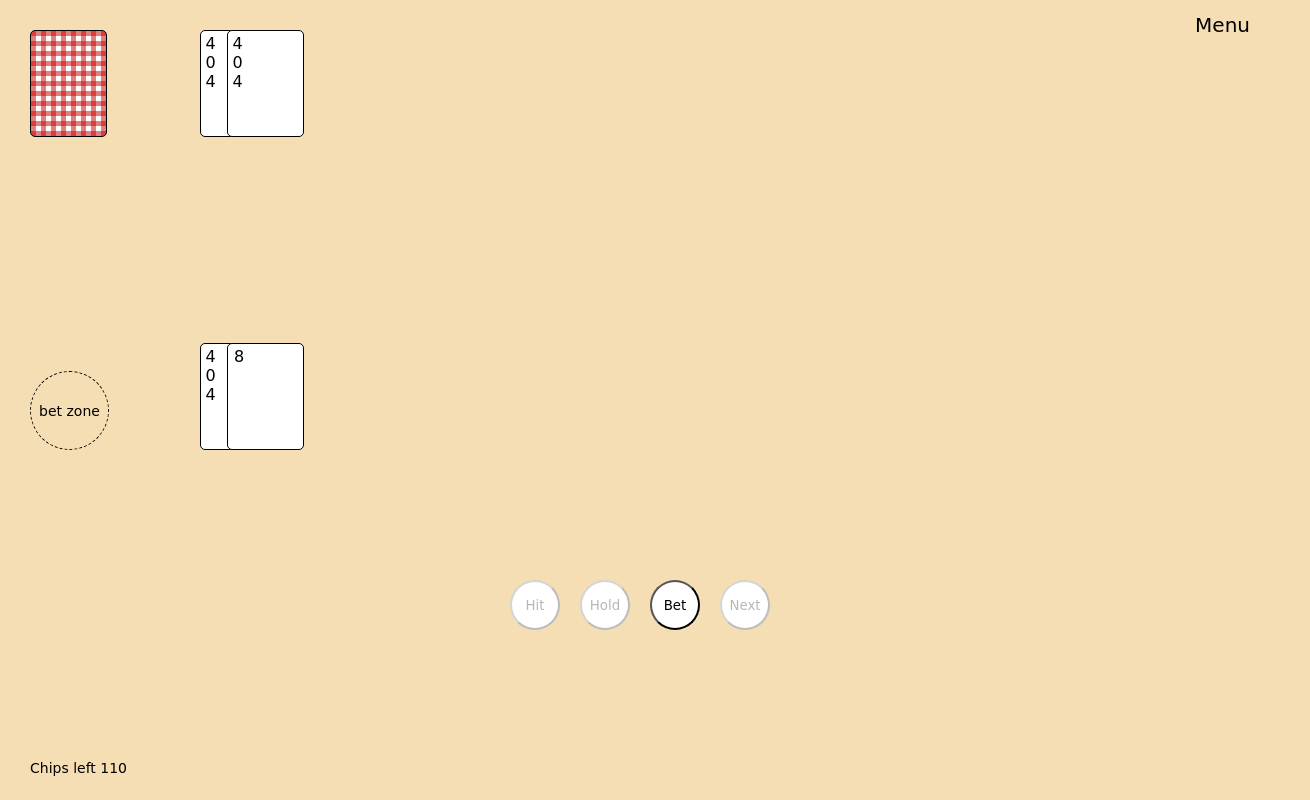
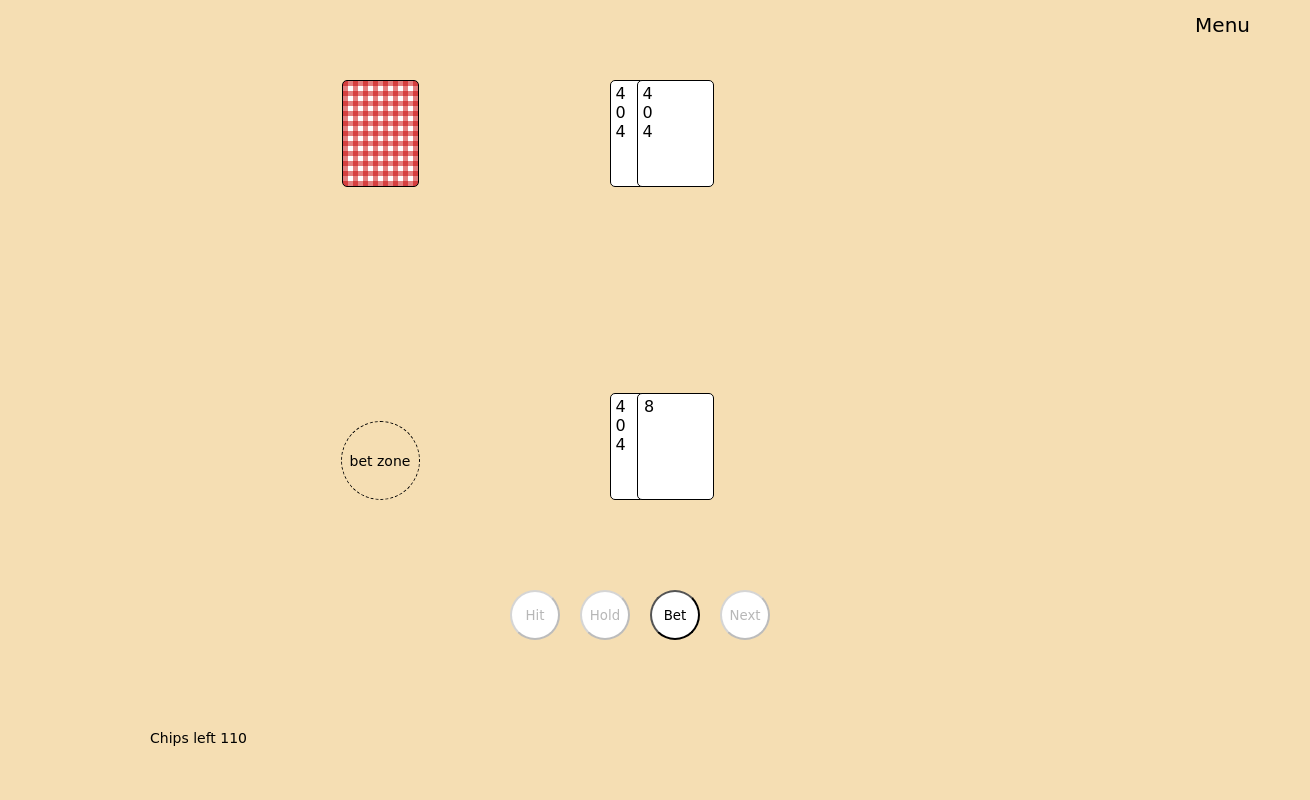
Before and after one commit to johnedvard/js13kgames2020, a website built with Parcel: page index.html in a window 1280 px wide. Shown: the top 800 px of the page, 1310 px wide, since content can reach past the window. Built offline with nearby package versions, Linux system fonts and the light colour scheme.

Commit message:
better styling for different screen sizes

```diff
--- a/src/game.ts
+++ b/src/game.ts
@@ -51,7 +51,6 @@ export class Game {
         this.originalDeck = [...this.deck];
         shuffleDeck(this.deck);
         this.dealStartHand(this.deck);
-        this.startGame();
         this.addEventListeners();
         this.updateButtonStates();
         this.updateChipsText();
@@ -238,8 +237,8 @@ export class Game {
         if(cardValue != "404") {
           res += parseInt(cardValue);
         }else{
-          // guess the value in the 404 card
-          res += Math.floor(Math.random() * 11);
+          // guess the value in the 404 card, random value between 1 and 10
+          res += Math.floor(Math.random() * 10)+1;
         }
       });
       return res;
@@ -277,8 +276,8 @@ export class Game {
         playerEl = this.dealerEl;
       }
       playerEl.appendChild(gameCardEl);
-      const deckX = this.deckEl.offsetTop;
-      const deckY = this.deckEl.offsetLeft;
+      const deckY = this.deckEl.offsetTop;
+      const deckX = this.deckEl.offsetLeft;
       console.log("deckY", deckY);
       const y = gameCardEl.offsetTop;
       console.log("y", y);
@@ -328,9 +327,6 @@ export class Game {
       return gameCardEl;
     }
 
-    startGame(){
-      this.updatePlayerHands();
-    }
     /**
      * The dealer and player gets two cards from the start
      */
--- a/styles.css
+++ b/styles.css
@@ -10,7 +10,6 @@ body{
     display: flex;
     margin: 0px;
     overflow: hidden;
-    position: relative;
     background-color: wheat;
     z-index: 100;
 }
@@ -41,17 +40,18 @@ body{
 #game {
     display: grid;
     width: 100%;
-    height: 100%;
+    height: auto;
+    max-height: 100%;
     grid-template-areas:
-      "deck dealer dealer dealer"
-      "deck dealerTotal dealerTotal dealerTotal"
-      "betZone playerTotal playerTotal playerTotal"
-      "betZone player player player"
-      "controls controls controls controls"
-      "footer footer footer footer";
-    grid-template-rows: 175px minmax(35px, min-content) minmax(35px, min-content) 175px minmax(100px, auto) 70px;
-    grid-template-columns: 170px min-content;
-    margin: 30px;
+      "deck dealer dealer"
+      "deck dealerTotal dealerTotal"
+      "betZone playerTotal playerTotal"
+      "betZone player player"
+      "controls controls controls"
+      "footer footer footer";
+    grid-template-rows: minmax(100px, 175px) minmax(35px, min-content) minmax(35px, min-content) 175px minmax(100px, auto) 30px;
+    grid-template-columns: minmax(100px,auto) max-content;
+    margin: 40px 30px 10px 30px;
 }
 #playerTotal{
   grid-area: playerTotal;
@@ -103,6 +103,7 @@ game-chip.move-down{
   align-items: center;
   width: 100%;
   grid-area: controls;
+  /* grid-column: 2; */
   min-height: 100px;
 }
 #gameFooter {
@@ -136,7 +137,7 @@ button:focus{
   height: 77px;
   border-radius: 50%;
   border: 1px dashed black;
-  justify-self: start;
+  justify-self: center;
   align-self: end;
   align-items: center;
   justify-content: center;
@@ -160,7 +161,7 @@ button:focus{
   border-radius: var(--card-radius);
   height: 105px;
   width: 75px;
-  justify-self: start;
+  justify-self: center;
 }
 .pattern0 {
   background-color: gray;
@@ -252,3 +253,9 @@ button:focus{
 .hidden{
     display: none;
 }
+
+@media screen and (min-width: 600px) {
+  #game {
+    margin: 80px 150px 40px 150px;
+  }
+}
```
